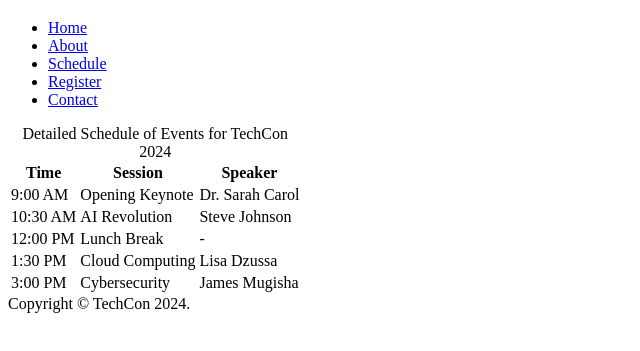
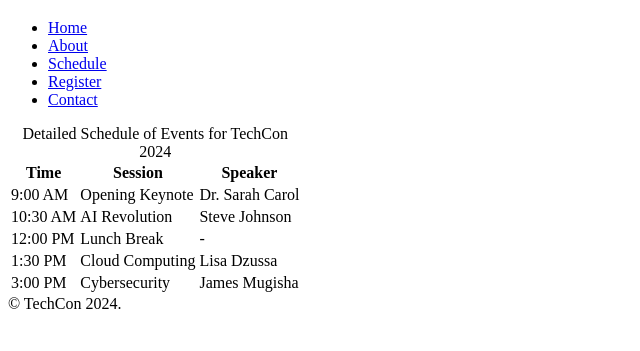
Before and after one commit to kayongest/TechCon_HTML, a plain HTML site: page techcon_website/schedule.html in a window 1280 px wide. Shown: the part 61-412 px from the top of the page, without its empty margins (0-640 px from the left). Drawn offline with Linux system fonts and the light colour scheme.

Commit message:
Update schedule_3

```diff
--- a/techcon_website/schedule.html
+++ b/techcon_website/schedule.html
@@ -57,6 +57,6 @@
         </tbody>
       </table>
     </main>
-    <footer>Copyright &copy; TechCon 2024.</footer>
+    <footer>&copy; TechCon 2024.</footer>
   </body>
 </html>
```
